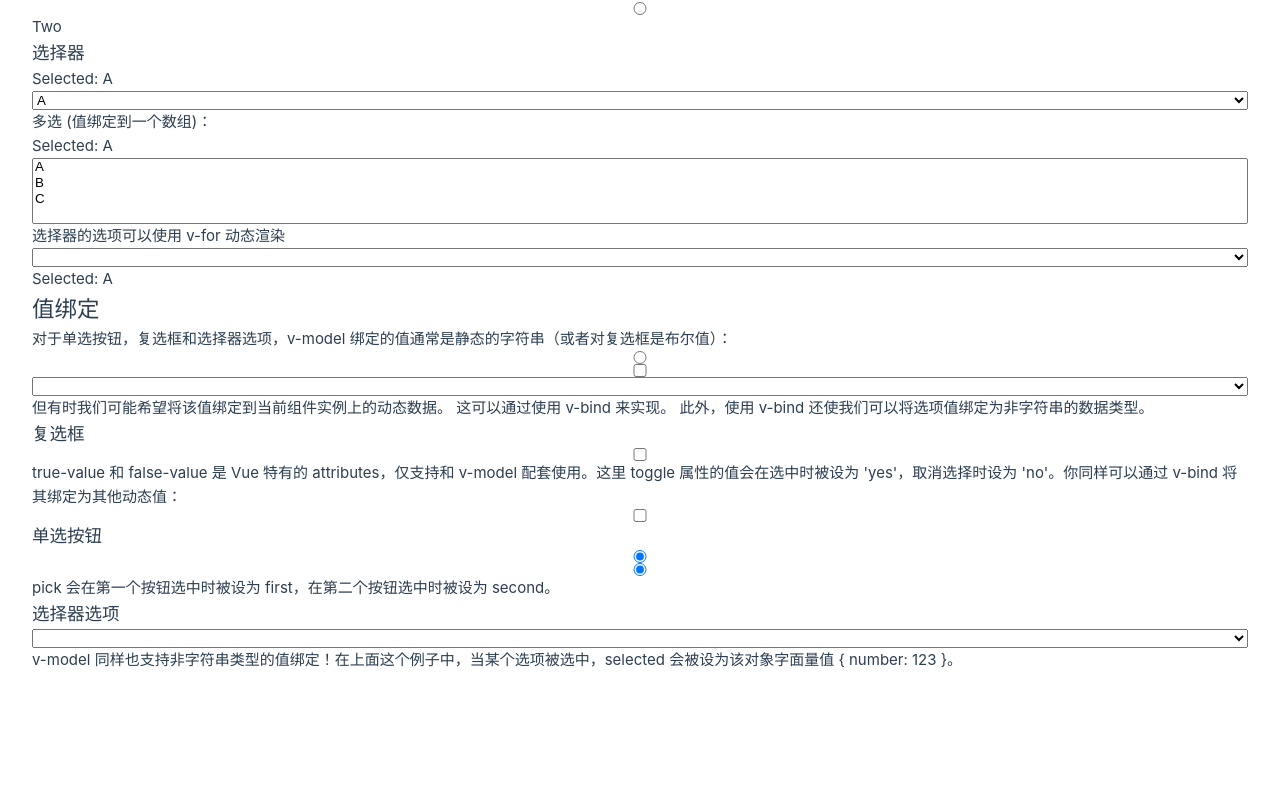
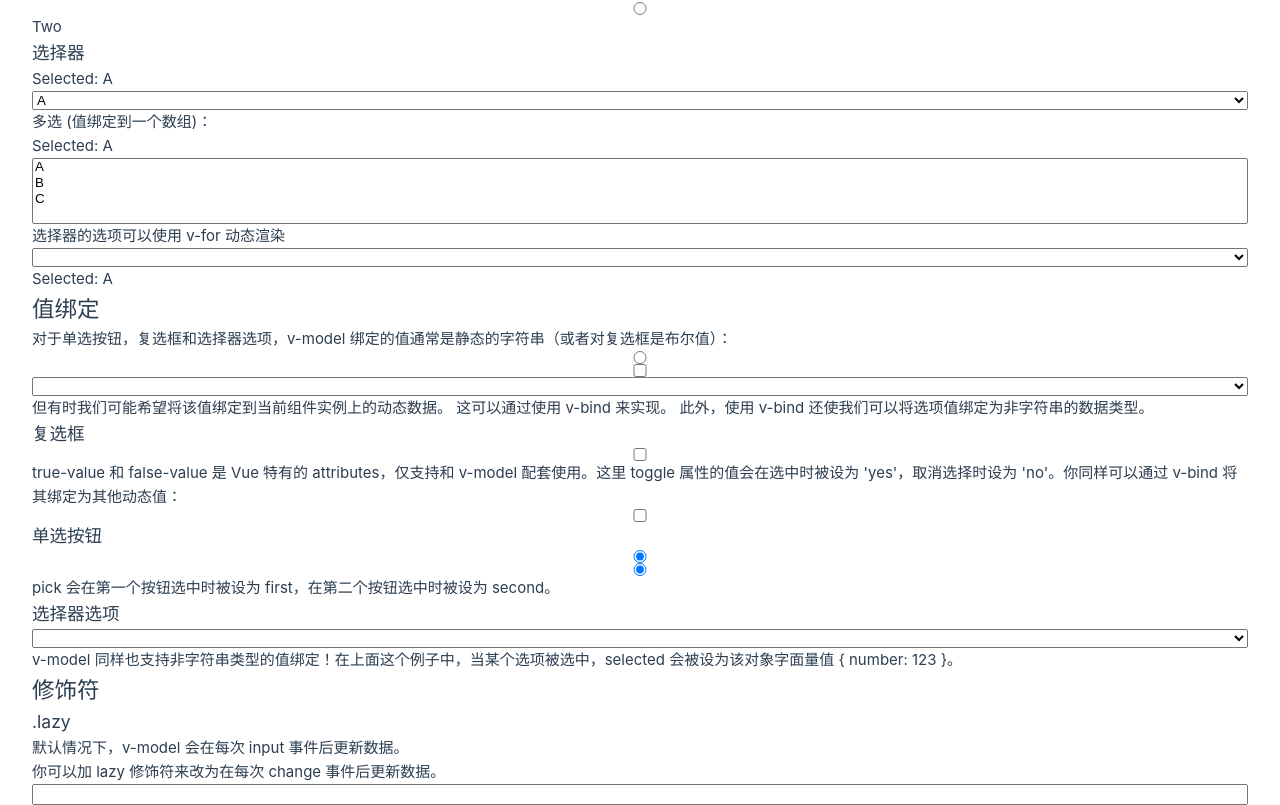
Before and after one commit to ShenlongDev/vue_xx, a Vue app: page / in a window 1280 px wide. Shown: the part 910-1715 px from the top of the page. Before the commit the page ends 1582 px from the top, so only its background shows below. Built offline with nearby package versions, Linux system fonts and the light colour scheme.

Commit message:
修饰符.lazy

```diff
--- a/src/HandleForm.vue
+++ b/src/HandleForm.vue
@@ -12,6 +12,8 @@ const options = ref([
   { text: 'Two', value: 'B' },
   { text: 'Three', value: 'C' }
 ])
+
+const lazymsg = ref('')
 </script>
 
 <template>
@@ -123,4 +125,11 @@ const options = ref([
     <option :value="{ number: 123 }">123</option>
   </select>
   <p>v-model 同样也支持非字符串类型的值绑定！在上面这个例子中，当某个选项被选中，selected 会被设为该对象字面量值 { number: 123 }。</p>
+
+  <h2>修饰符</h2>
+  <h3>.lazy</h3>
+  <p>默认情况下，v-model 会在每次 input 事件后更新数据。</p>
+  <p>你可以加 lazy 修饰符来改为在每次 change 事件后更新数据。</p>
+  <!-- 在 "change" 事件后同步更新而不是 "input" -->
+  <input v-model.lazy="lazymsg" @input="console.log(lazymsg)" @change="console.log(lazymsg)" />
 </template>
```
